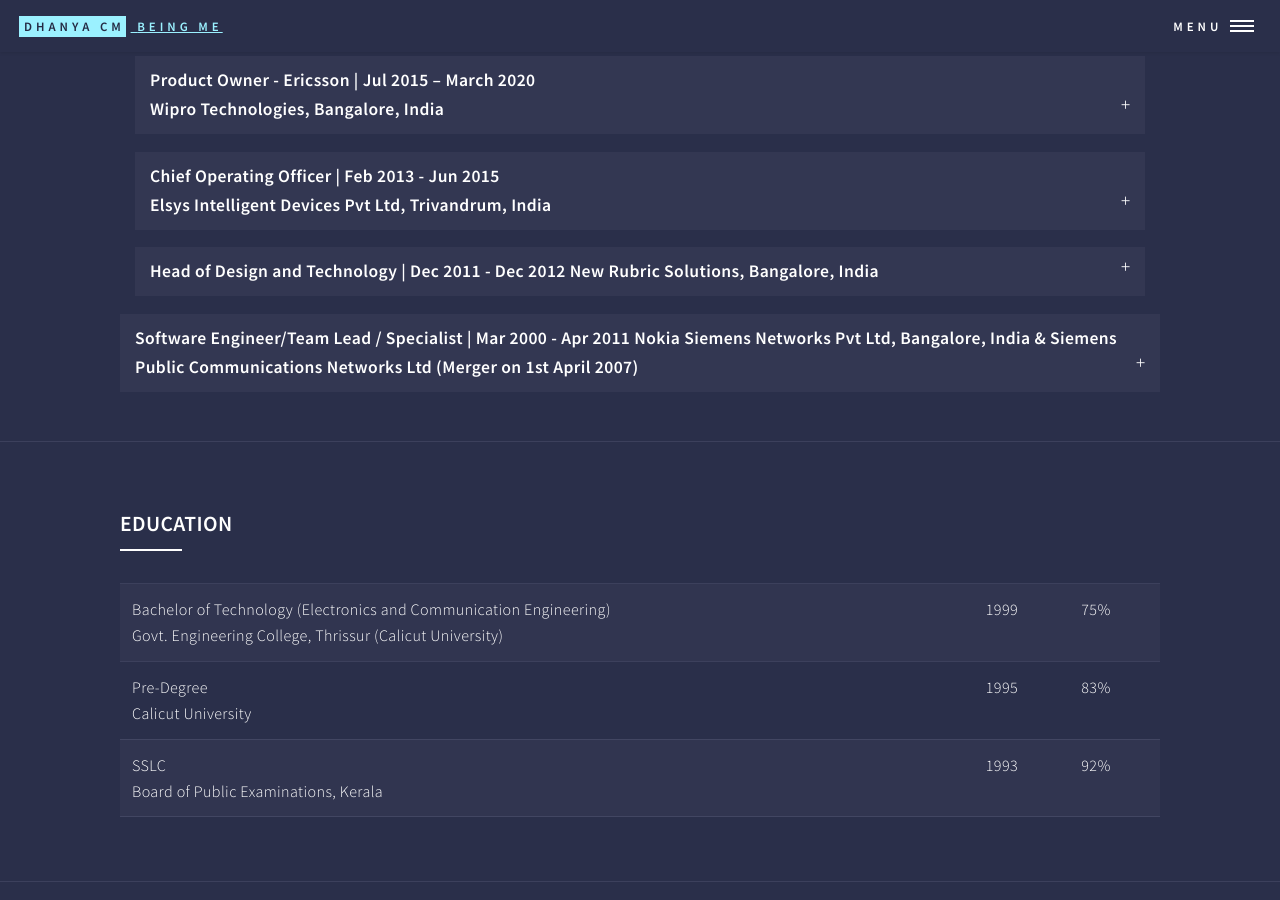
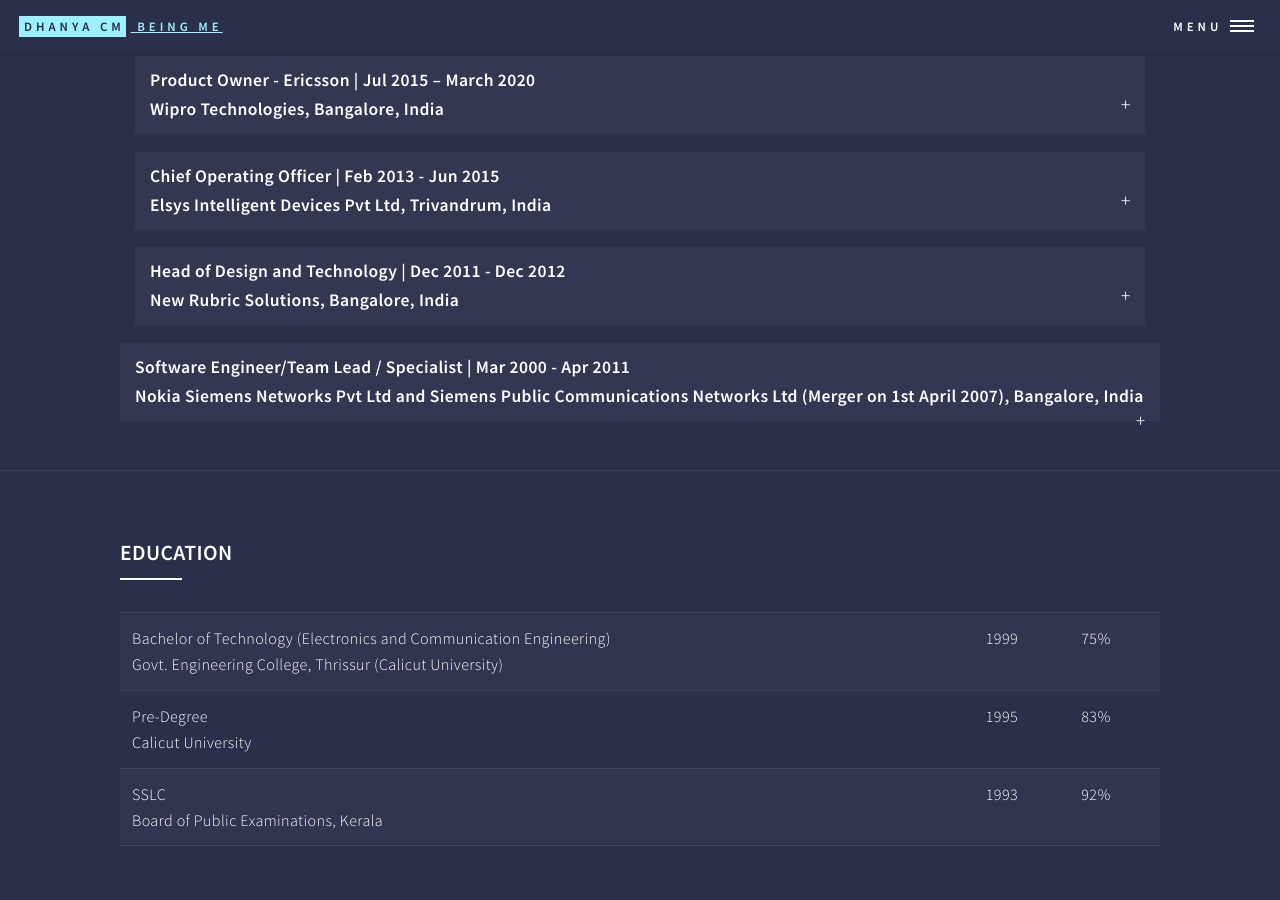
Before and after one commit to dhanyacm/dhanyacm, a Jekyll site: the page built from resume.html, in a window 1280 px wide and 900 px high, scrolled down 947 px. Built offline with Jekyll 4.4.1, drawn with Linux system fonts in a browser that asks for light colours; a script that is not in the unit is left out.

Commit message:
Update resume.html

```diff
--- a/resume.html
+++ b/resume.html
@@ -72,9 +72,9 @@
 										      <div id="ericsson" class="panel-collapse collapse" role="tabpanel" aria-labelledby="headingOne">
 											<div class="panel-body">
 											 Product Owner for the Virtual Network Manager-Life Cycle Management (VNF-LCM) of Ericsson NFV Offering instrumental in realizing 5G and IoT use-cases and previously for the Performance Management suite of products of Ericsson’s Flagship OSS portfolio.
-											     •	Realised the ETSI specification that defines the protocol and data model mainly for the VNF Lifecycle Management interface (as produced by the VNFM towards the NFVO) interface used over the Or-Vnfm reference point, in the form of RESTful Application Programming Interface (API) specifications
-		•	Established and rolled out better development practices for team in order to improve productivity and product quality by implementing agile practices like story point estimation, design workshops, table reviews and stakeholder demos
-		•	Conducted quarterly knowledge share events to communicate new features, technology and timelines to stake holders to ensure larger audience (500+) are aware of the developments in the product.
+											<br>•	Realised the ETSI specification that defines the protocol and data model mainly for the VNF Lifecycle Management interface (as produced by the VNFM towards the NFVO) interface used over the Or-Vnfm reference point, in the form of RESTful Application Programming Interface (API) specifications
+											<br>•	Established and rolled out better development practices for team in order to improve productivity and product quality by implementing agile practices like story point estimation, design workshops, table reviews and stakeholder demos
+											<br>•	Conducted quarterly knowledge share events to communicate new features, technology and timelines to stake holders to ensure larger audience (500+) are aware of the developments in the product.
 
 											  </div>
 										      </div>
@@ -93,10 +93,10 @@
 										      <div id="elsys" class="panel-collapse collapse" role="tabpanel" aria-labelledby="headingTwo">
 											<div class="panel-body">
 											 Raksha is an Emergency Identification and Notification service that can automatically detect an accident and alert the emergency care takers thereby bringing help faster to the victims. Product got shortlisted in NASSCOM 10000 Start-ups and is part of Intelligent Sub-Systems for Safety and Integrity in Truck and Passenger-Car Fleets (IS-SI-TPCF) coalition.
-		•	Managed and organized product launch of first version of Raksha in March 2014
-		•	Handled communications with Media and public relations, news coverage about the products
-		•	Worked with officers in other companies/govt. for company needs and permits and represented the company at various events (NASSCOM, TiE etc)
-		•	Effectively pitched to investors in IAN (Indian angel network), NEN (National Entrepreneurship Network) and NASSCOM 10000 Start-ups and got selected for mentoring
+		<br>•	Managed and organized product launch of first version of Raksha in March 2014
+		<br>•	Handled communications with Media and public relations, news coverage about the products
+		<br>•	Worked with officers in other companies/govt. for company needs and permits and represented the company at various events (NASSCOM, TiE etc)
+		<br>•	Effectively pitched to investors in IAN (Indian angel network), NEN (National Entrepreneurship Network) and NASSCOM 10000 Start-ups and got selected for mentoring
 		</div>
 										      </div>
 										    </div>
@@ -105,7 +105,7 @@
 										      <div class="panel-heading" role="tab" id="headingThree">
 											<h4 class="panel-title">
 											<a class="collapsed" role="button" data-toggle="collapse" data-parent="#accordion" href="#newrubric" aria-expanded="false" aria-controls="collapseThree">
-											  Head of Design and Technology | Dec 2011 - Dec 2012
+											  Head of Design and Technology | Dec 2011 - Dec 2012 <br>
 		New Rubric Solutions, Bangalore, India
 
 											</a>
@@ -114,8 +114,8 @@
 										      <div id="newrubric" class="panel-collapse collapse" role="tabpanel" aria-labelledby="headingThree">
 											<div class="panel-body">
 											 The start-up New Rubric specializes in multidimensional learning and all-round development of students. The product Kaleido, is designed to help children grow on multiple dimensions through stimulating activities and insightful feedback, while reducing the workload on school administrators and teachers.
-		•	Built the first release product with a team of four from understanding needs, conceptualization, design and development of technology solutions for the product
-		•	Conducted client demos and trials in three international schools in Bangalore and Hosur
+		<br>•	Built the first release product with a team of four from understanding needs, conceptualization, design and development of technology solutions for the product
+		<br>•	Conducted client demos and trials in three international schools in Bangalore and Hosur
 		</div>
 										      </div>
 										    </div>
@@ -126,21 +126,21 @@
 										      <div class="panel-heading" role="tab" id="headingTwo">
 											<h4 class="panel-title">
 											<a class="collapsed" role="button" data-toggle="collapse" data-parent="#accordion" href="#nsn" aria-expanded="false" aria-controls="collapseTwo">
-											  Software Engineer/Team Lead / Specialist | Mar 2000 - Apr 2011
-		Nokia Siemens Networks Pvt Ltd, Bangalore, India & Siemens Public Communications Networks Ltd (Merger on 1st April 2007)
+											  Software Engineer/Team Lead / Specialist | Mar 2000 - Apr 2011 <br>
+		Nokia Siemens Networks Pvt Ltd and Siemens Public Communications Networks Ltd (Merger on 1st April 2007), Bangalore, India
 											</a>
 										      </h4>
 										      </div>
 										      <div id="nsn" class="panel-collapse collapse" role="tabpanel" aria-labelledby="headingTwo">
 											<div class="panel-body">
 											 Have worked in different products in various roles across multiple business areas which include Insight & Experience, Network Elements and TMN systems (NMS systems) some of which are mentioned below. Started as an application developer, moved to project leadership and Product and solution architect.
-		•	As part of System Architect team and provided cross-product expertise/consultation in establishing and validating new products, system concepts and solutions
-		•	As a Product & Solution Architect, was involved in providing multi domain solutions to the customers to identify and solve their business issues and aiding the RnD team with the architecture and design decisions of the features developed. In addition, supported Product Management in the feature screening decisions and led the requirement Analysis and Product Backlog refining for the future sprints
-		•	UI and Usability coach: Performed heuristic evaluation of components and features and judge its compliance with recognized usability principles and assist team to find the usability problems in the design during iterative design process
-		•	Customer facing roles: Assisted indirect sales for Traffica and hence responsible for giving product demonstrations for the sales partners. Performed upgrade of TMN system at Customer site and involved in several online support for customer issues
-		•	Led the agile transformation programme in a multi-site setup for a team size of 75. Helped achieve 50% reduction in project release cycles in the first 12 months. Was a member of NSN Agile Coach network responsible for Agile transition across product lines that involved imparting trainings and observing the way of working and giving suggestions for improvements.
-		•	Have setup two new teams in Siemens(ngRNC) and Nokia(Service Management) from recruiting, mentoring and training of new members for the project
-		•	Ideated and developed a knowledgebase wiki to induct new engineers to the project and launched weekly internal tech-talks program to evangelize new technologies for a team of 150 members.
+		<br>•	As part of System Architect team and provided cross-product expertise/consultation in establishing and validating new products, system concepts and solutions
+		<br>•	As a Product & Solution Architect, was involved in providing multi domain solutions to the customers to identify and solve their business issues and aiding the RnD team with the architecture and design decisions of the features developed. In addition, supported Product Management in the feature screening decisions and led the requirement Analysis and Product Backlog refining for the future sprints
+		<br>•	UI and Usability coach: Performed heuristic evaluation of components and features and judge its compliance with recognized usability principles and assist team to find the usability problems in the design during iterative design process
+		<br>•	Customer facing roles: Assisted indirect sales for Traffica and hence responsible for giving product demonstrations for the sales partners. Performed upgrade of TMN system at Customer site and involved in several online support for customer issues
+		<br>•	Led the agile transformation programme in a multi-site setup for a team size of 75. Helped achieve 50% reduction in project release cycles in the first 12 months. Was a member of NSN Agile Coach network responsible for Agile transition across product lines that involved imparting trainings and observing the way of working and giving suggestions for improvements.
+		<br>•	Have setup two new teams in Siemens(ngRNC) and Nokia(Service Management) from recruiting, mentoring and training of new members for the project
+		<br>•	Ideated and developed a knowledgebase wiki to induct new engineers to the project and launched weekly internal tech-talks program to evangelize new technologies for a team of 150 members.
 
 		</div>
 								      </div>
```
